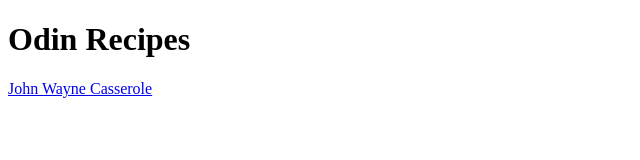
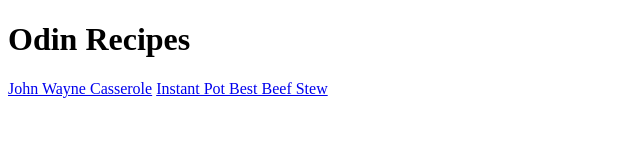
Before and after one commit to HCMacaneiro/odin-recipes, a plain HTML site: page index.html in a window 1280 px wide. Shown: the whole page, without its empty margins (0-640 px from the left). Drawn offline with Linux system fonts and the light colour scheme.

Commit message:
Add link to stew recipe

```diff
--- a/index.html
+++ b/index.html
@@ -8,5 +8,6 @@
     <body>
         <h1>Odin Recipes</h1>
         <a href="./recipes/john-wayne-casserole.html">John Wayne Casserole</a>
+        <a href="./recipes/beef-stew.html">Instant Pot Best Beef Stew</a>
     </body>
 </html>
```
